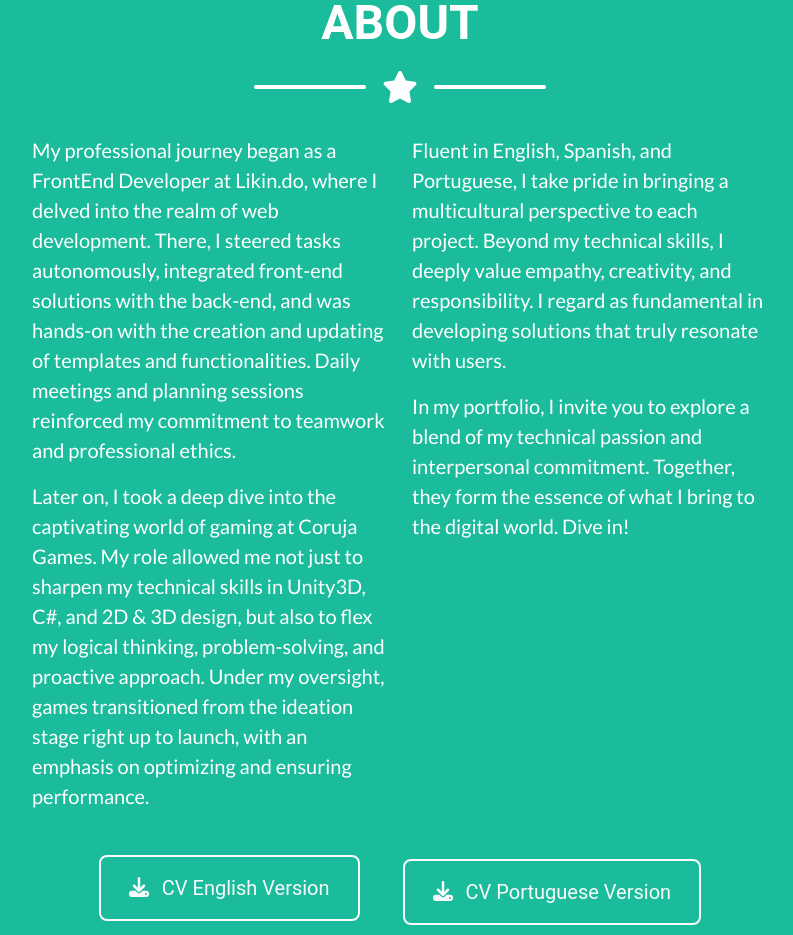
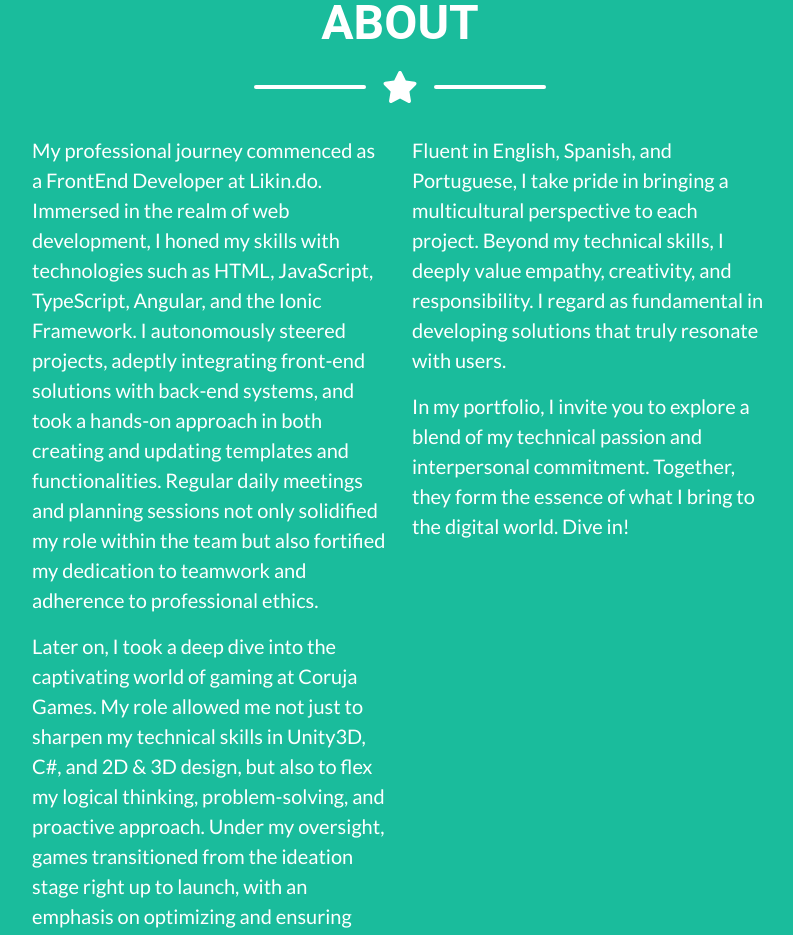
Before and after one commit to moreiracarloseduardo/moreiracarloseduardo.github.io, a plain HTML site: page index.html in a window 1280 px wide. Shown: the part 1597-2532 px from the top of the page, without its empty margins (240-1033 px from the left). Drawn offline with nearby package versions, Linux system fonts and the light colour scheme.

Commit message:
ajuste texto

```diff
--- a/index.html
+++ b/index.html
@@ -267,13 +267,13 @@
         <div class="row">
           <div class="col-lg-4 ms-auto">
             <p class="lead">
-              My professional journey began as a FrontEnd Developer at Likin.do,
-              where I delved into the realm of web development. There, I steered
-              tasks autonomously, integrated front-end solutions with the
-              back-end, and was hands-on with the creation and updating of
-              templates and functionalities. Daily meetings and planning
-              sessions reinforced my commitment to teamwork and professional
-              ethics.
+              My professional journey commenced as a FrontEnd Developer at Likin.do.
+              Immersed in the realm of web development, I honed my skills with technologies such as HTML,
+              JavaScript, TypeScript, Angular, and the Ionic Framework. I autonomously steered projects,
+              adeptly integrating front-end solutions with back-end systems, and took a hands-on approach
+              in both creating and updating templates and functionalities. Regular daily meetings and
+              planning sessions not only solidified my role within the team but also fortified my dedication
+              to teamwork and adherence to professional ethics.
             </p>
             <p class="lead">
               Later on, I took a deep dive into the captivating world of gaming
```
